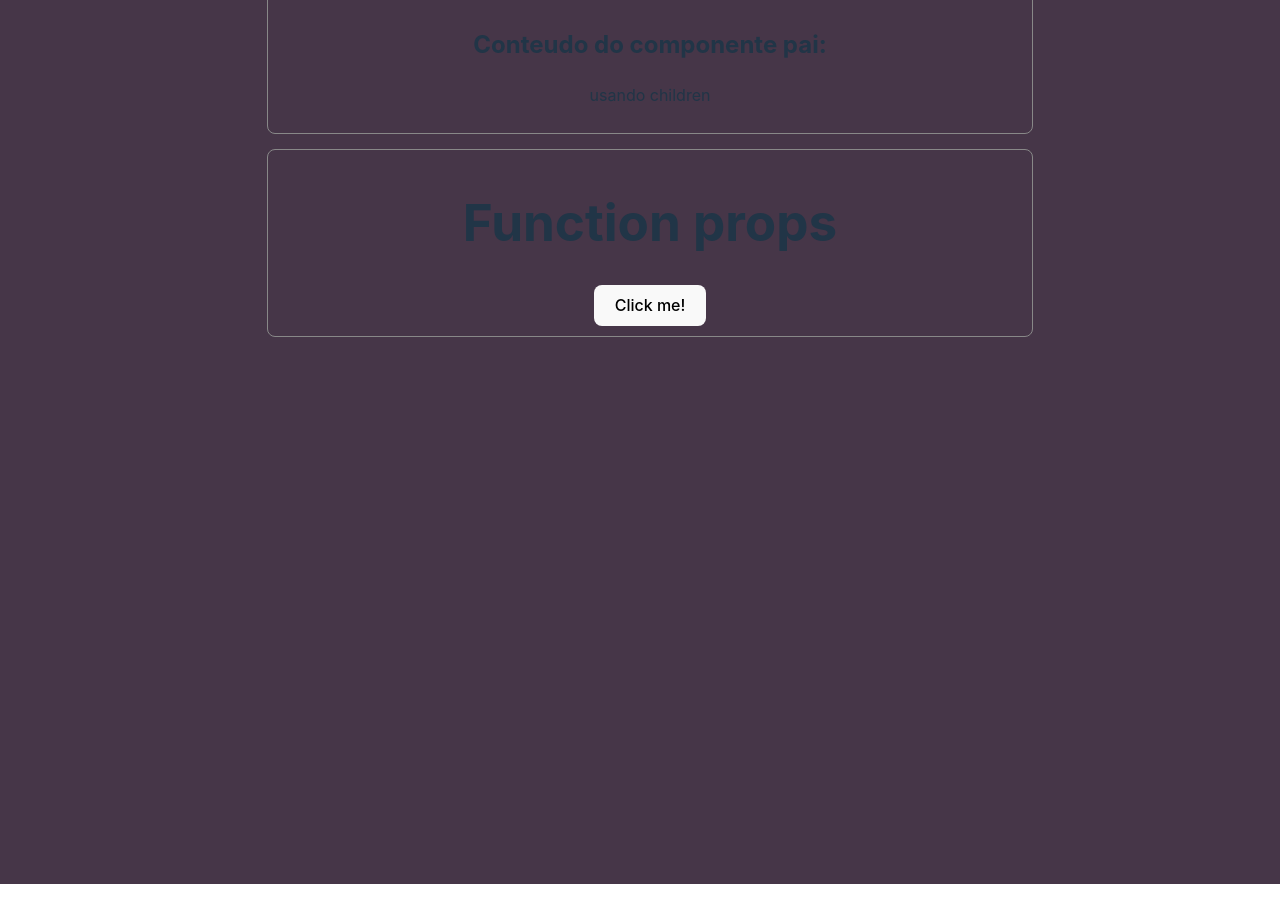
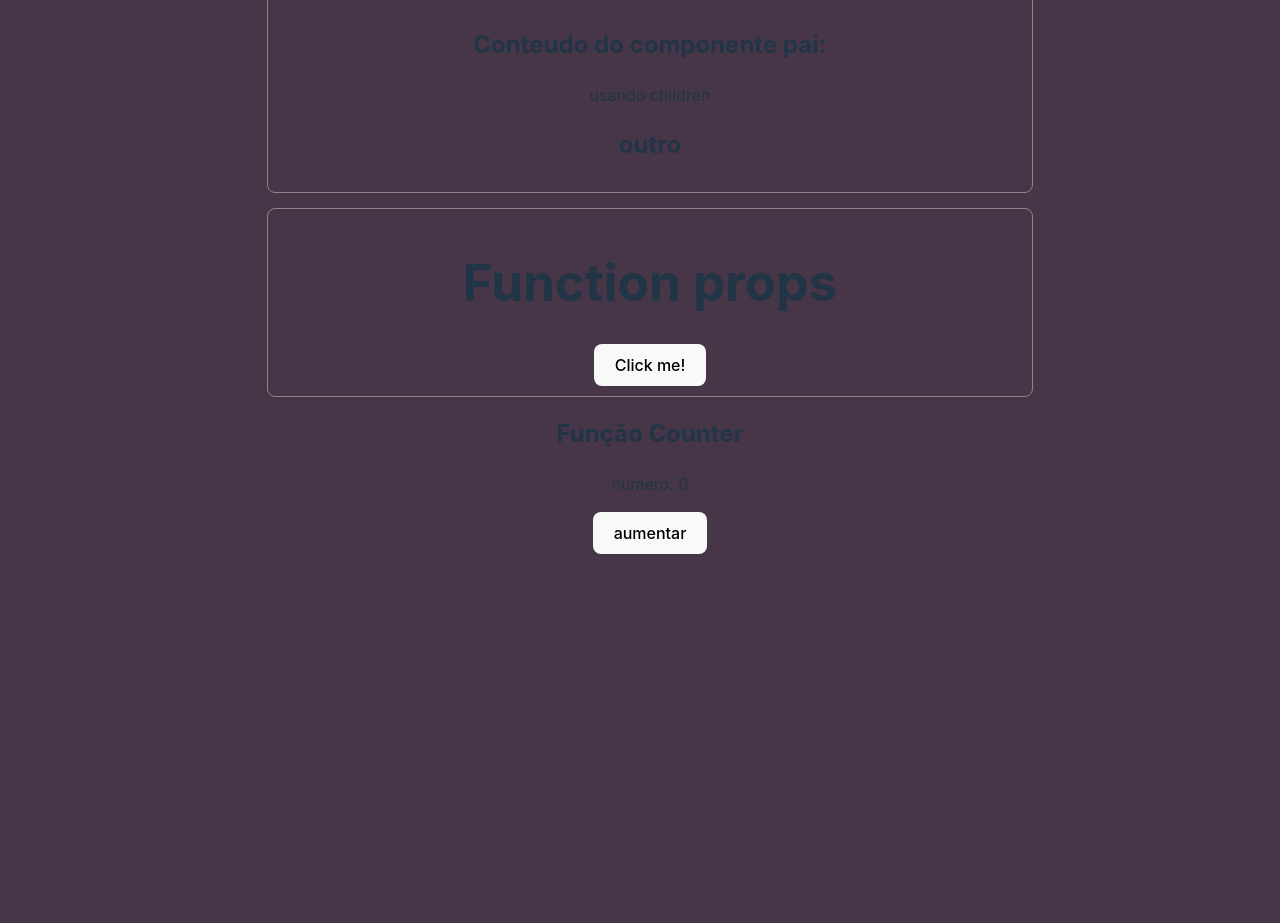
Before and after one commit to PedroSampaio11/aulas_react, a React (Vite) app in the folder 3_Avançando/avançando/: page / in a window 1280 px wide. Shown: the part 3540-4463 px from the top of the page. Before the commit the page ends 4424 px from the top, so only its background shows below. Built offline with nearby package versions, Linux system fonts and the light colour scheme.

Commit message:
"Added Counter component, updated showMessage function, and modified Container and Teste components."

```diff
--- a/3_Avançando/avançando/src/App.jsx
+++ b/3_Avançando/avançando/src/App.jsx
@@ -1,6 +1,7 @@
 /** @format */
 
 import "./App.css";
+import Counter from "./components/Counter";
 import Teste from "./components/Teste";
 //  importando imagem
 import img2 from "./assets/img2.png";
@@ -20,7 +21,9 @@ import Destructuring from "./components/Destructuring";
 import Container from "./components/Children";
 // importando funçao em props
 import FunctionProps from "./components/FunctionProps";
-function showMessage(){ console.log('FOI')}
+function showMessage() {
+  console.log("FOI");
+}
 
 // renderizaçao de lista de carros
 const cars = [
@@ -161,9 +164,12 @@ function App() {
           margin: "15px 0",
         }}
       >
-
         <h1 style={{ textAlign: "center" }}> Function props</h1>
-        <FunctionProps myFunction={showMessage}/>
+        <FunctionProps myFunction={showMessage} />
+      </div>
+      <div>
+        <h2>Função Counter</h2>
+        <Counter />
       </div>
     </div>
   );
--- a/3_Avançando/avançando/src/components/Children.jsx
+++ b/3_Avançando/avançando/src/components/Children.jsx
@@ -1,14 +1,17 @@
 import PropTypes from "prop-types";
-const Container = ({children}) => {
+const Container = ({children, childreen}) => {
   return (
     <>
       <h2>Conteudo do componente pai: </h2>
       {children}
+      <h2>outro</h2>
+      {childreen}
     </>
   )
 }
 
 Container.propTypes = {
   children: PropTypes.string.isRequired,
+  childreen: PropTypes.string.isRequired,
 };
 export default Container
--- /dev/null
+++ b/3_Avançando/avançando/src/components/Counter.jsx
@@ -0,0 +1,18 @@
+/** @format */
+
+import { useState } from "react";
+const Counter = () => {
+  const [contador, setContador] = useState(0);
+  function aumentar() {
+    setContador(contador + 1);
+  }
+
+  return (
+    <div>
+      <p> numero: {contador}</p>
+      <button onClick={aumentar}> aumentar</button>
+    </div>
+  );
+};
+
+export default Counter;
--- a/3_Avançando/avançando/src/components/Teste.jsx
+++ b/3_Avançando/avançando/src/components/Teste.jsx
@@ -15,6 +15,8 @@ const Teste = () => {
       <h2 className="test">
         significado: <span>{oriental.wit}</span>
       </h2>
+
+
     </>
   );
 };
```
